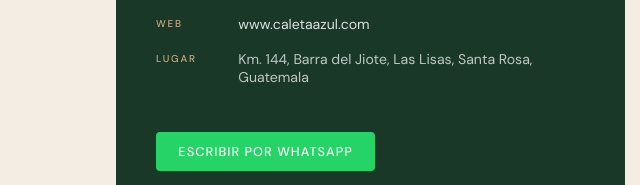
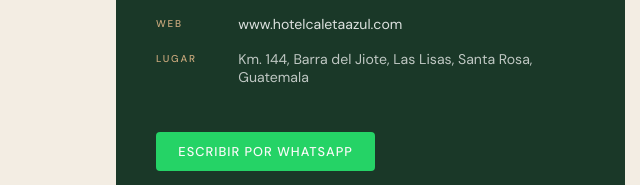
Before and after one commit to elchechiviris/caleta-azul, a plain HTML site: page index.html in a window 1280 px wide. Shown: the part 7938-8123 px from the top of the page, 615-1255 px from the left. Drawn offline with nearby package versions, Linux system fonts and the light colour scheme.

Commit message:
Update website link in contact section

```diff
--- a/index.html
+++ b/index.html
@@ -747,7 +747,7 @@
           <h3 class="contact-box-title" data-i18n="contact.title">Contacto</h3>
           <div class="cbox-row"><span class="cbox-label" data-i18n="contact.tel">Tel.</span><div><div><a href="tel:+50258131737">+502 5813-1737</a></div><div><a href="tel:+50241347273">+502 4134-7273</a></div></div></div>
           <div class="cbox-row"><span class="cbox-label" data-i18n="contact.email">Correo</span><a href="mailto:info@hotelcaletaazul.com">info@hotelcaletaazul.com</a></div>
-          <div class="cbox-row"><span class="cbox-label" data-i18n="contact.web">Web</span><a href="https://www.caletaazul.com" target="_blank">www.caletaazul.com</a></div>
+          <div class="cbox-row"><span class="cbox-label" data-i18n="contact.web">Web</span><a href="https://www.hotelcaletaazul.com" target="_blank">www.hotelcaletaazul.com</a></div>
           <div class="cbox-row"><span class="cbox-label" data-i18n="contact.place">Lugar</span><span data-i18n="contact.address">Km. 144, Barra del Jiote, Las Lisas, Santa Rosa, Guatemala</span></div>
           <a href="https://wa.me/50258131737" target="_blank" class="wa-btn" data-i18n="contact.wa">Escribir por WhatsApp</a>
           <div style="margin-top:2rem; overflow:hidden; border-radius:8px;">
```
